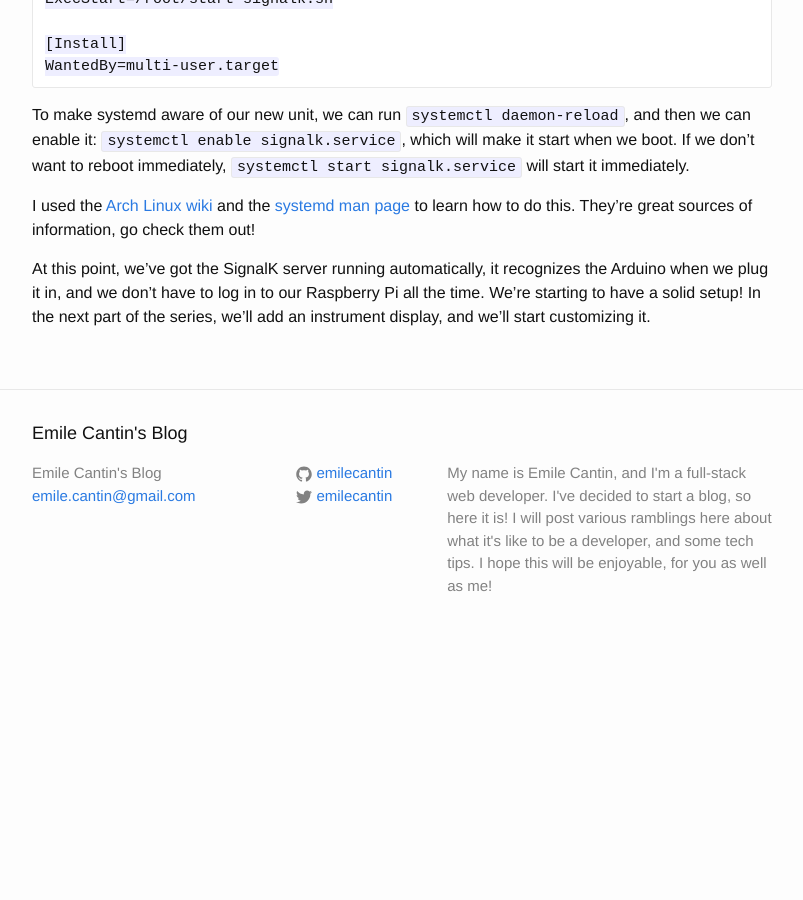
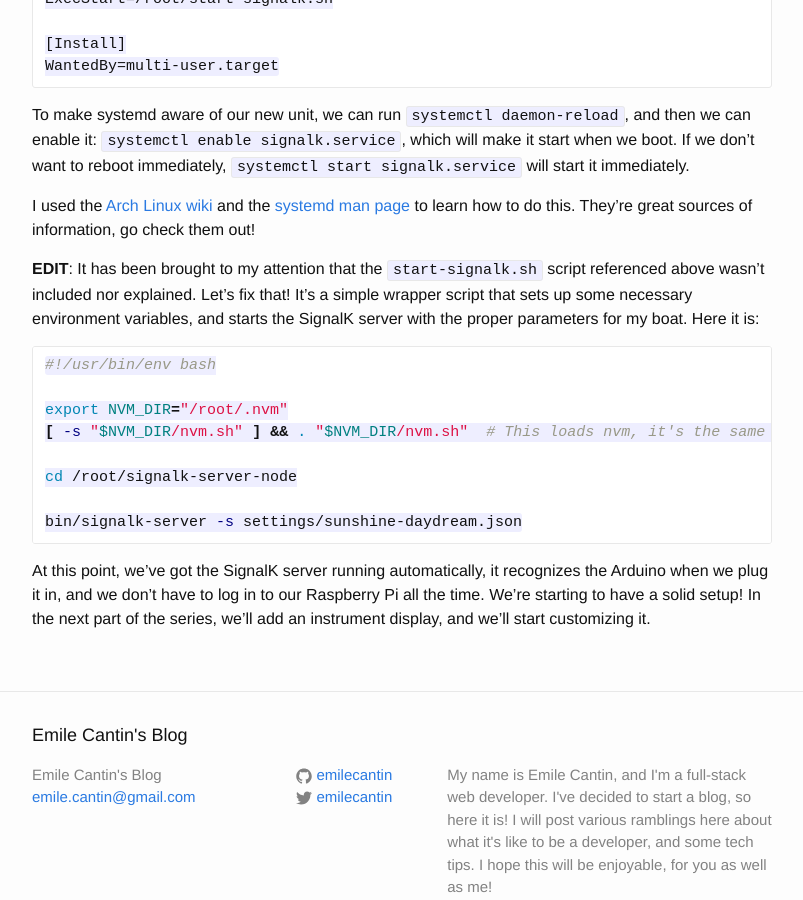
Before and after one commit to emilecantin/emilecantin.github.io, a Jekyll site: the page built from _posts/2016-08-03-arduino-signalk-part-3.md, in a window 1280 px wide and 900 px high, scrolled down 2280 px. Shown: the whole window, without its empty margins (238-1041 px from the left). Built offline with Jekyll 4.4.1, drawn with Linux system fonts in a browser that asks for light colours; comment, search, counter and statistics services are not loaded; before the commit the page ends 2937 px from its top, so only the background shows below that.

Commit message:
Edited part 3 to fix omission

````diff
--- a/_posts/2016-08-03-arduino-signalk-part-3.md
+++ b/_posts/2016-08-03-arduino-signalk-part-3.md
@@ -83,4 +83,17 @@ To make systemd aware of our new unit, we can run `systemctl daemon-reload`, and
 
 I used the [Arch Linux wiki](https://wiki.archlinux.org/index.php/Systemd#Writing_unit_files) and the [systemd man page](https://www.freedesktop.org/software/systemd/man/systemd.unit.html) to learn how to do this. They're great sources of information, go check them out!
 
+**EDIT**: It has been brought to my attention that the `start-signalk.sh` script referenced above wasn't included nor explained. Let's fix that! It's a simple wrapper script that sets up some necessary environment variables, and starts the SignalK server with the proper parameters for my boat. Here it is:
+
+```bash
+#!/usr/bin/env bash
+
+export NVM_DIR="/root/.nvm"
+[ -s "$NVM_DIR/nvm.sh" ] && . "$NVM_DIR/nvm.sh"  # This loads nvm, it's the same snippet you need to add to .bashrc to make it work
+
+cd /root/signalk-server-node
+
+bin/signalk-server -s settings/sunshine-daydream.json
+```
+
 At this point, we've got the SignalK server running automatically, it recognizes the Arduino when we plug it in, and we don't have to log in to our Raspberry Pi all the time. We're starting to have a solid setup! In the next part of the series, we'll add an instrument display, and we'll start customizing it.
````
